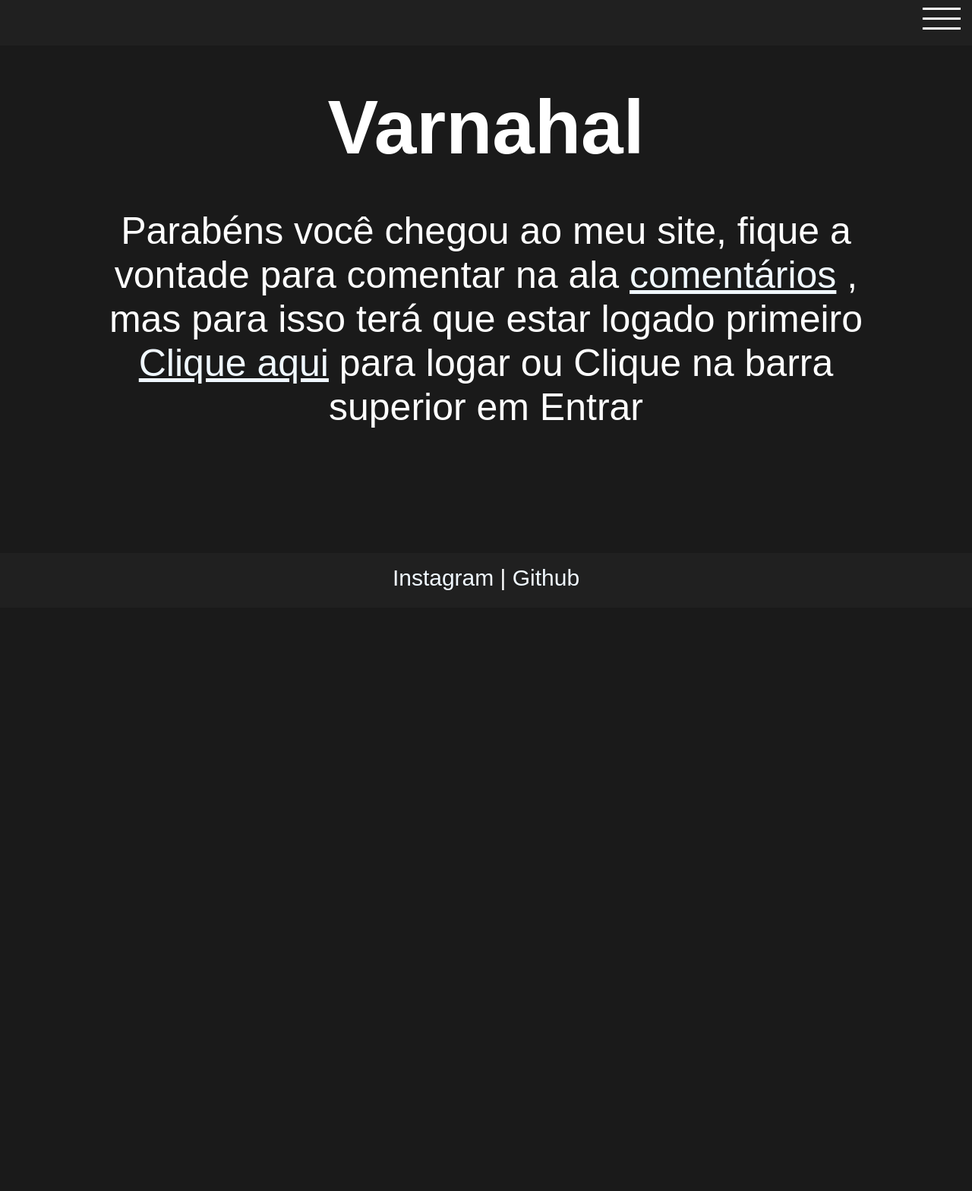
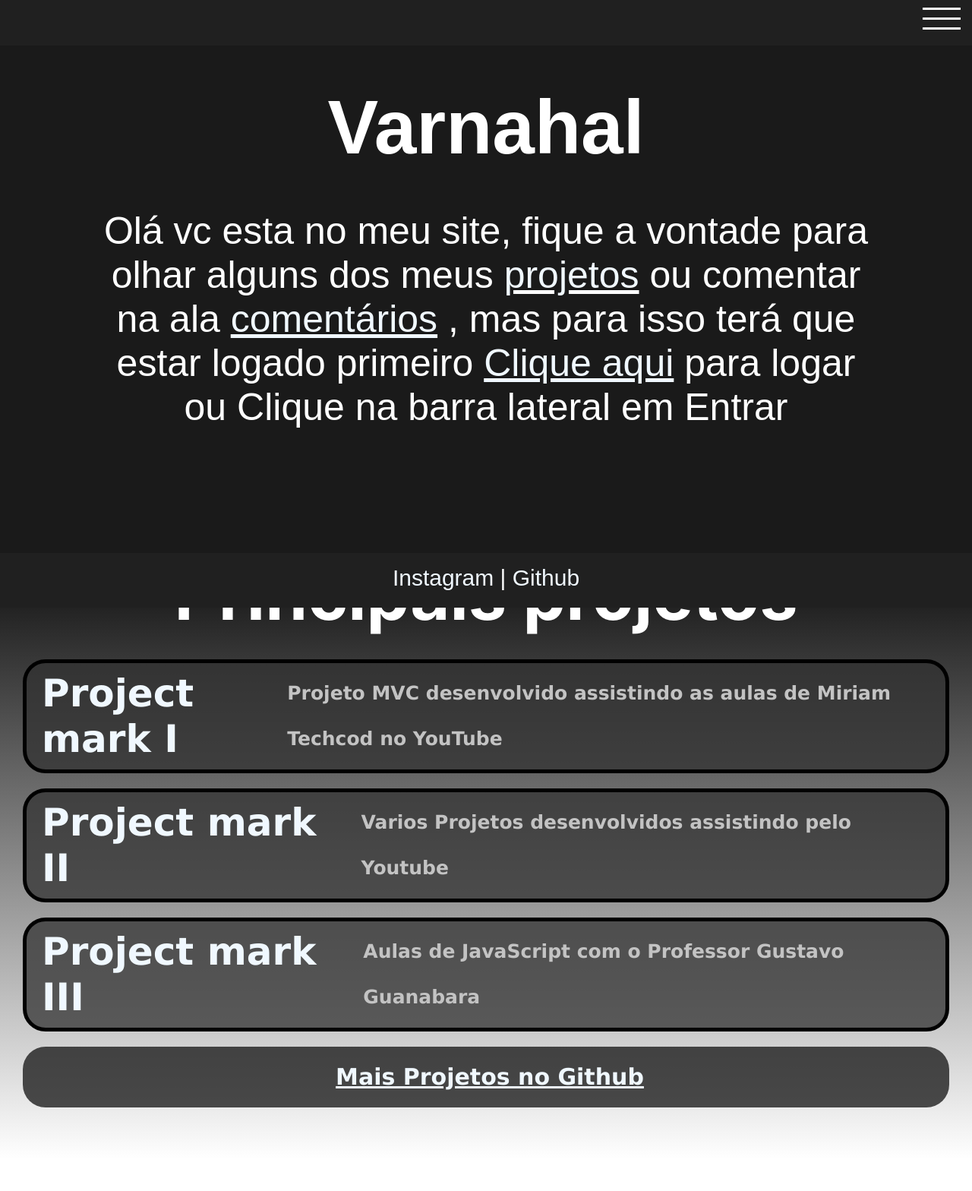
Before and after one commit to Varnahal/Site-With-Comments, a PHP site: page / in a window 1280 px wide. Shown: the whole page at 76% size. Before the commit the page ends 777 px from the top, so only its background shows below. Run offline with PHP 8.4, Linux system fonts and the light colour scheme.

Commit message:
Deixei o projeto melhor doque já tava

```diff
--- a/projeto_comentarios/CSS/estilo.css
+++ b/projeto_comentarios/CSS/estilo.css
@@ -13,6 +13,7 @@
     flex-direction: column;
     margin: 0 auto;
     min-height: 100%;
+    overflow-x: hidden;
 }
 h3{
     font-size: 40pt;
@@ -181,7 +182,74 @@
     background-color: white;
 }
 /*--------------conteudo do site------------------*/
-@media (min-width:500px) {
+#projetos{
+    background-color: white;
+    background: linear-gradient(rgb(26, 26, 26)5%,white 95%);
+    height: auto;
+    color: rgb(255, 255, 255);margin-top: 70px;
+}
+
+.h1-pj{
+    text-align: center;
+    color: white;
+    font-family:-apple-system, BlinkMacSystemFont, 'Segoe UI', Roboto, Oxygen, Ubuntu, Cantarell, 'Open Sans', 'Helvetica Neue', sans-serif;
+}
+.ul-pj {
+    display: flex;
+    flex-direction: column;
+    margin: auto;
+    margin-bottom: 40px;
+}
+.pj{
+    margin: 10px;
+    background-color: rgba(50, 50, 50, 0.746);
+    border-radius: 30px;
+    padding: 10px;
+    padding-left: 20px;
+    height: auto;
+    width: auto;
+    transition: 1s;
+    border: 5px black solid;
+}
+.pj:hover{
+    box-shadow: 5px 5px 10px black;
+    transform: translateY(-10px);
+}
+
+.mais{
+    margin: 10px;
+    background-color: rgba(17, 17, 17, 0.746);
+    border-radius: 30px;
+    padding: 10px;
+    padding-left: 20px;
+    height: auto;
+    width: auto;
+    font-size: 30px;
+    display: flex;
+    justify-content: space-around;
+    text-decoration: underline;
+    transition: 1s;
+}
+.mais:hover{
+    box-shadow: 5px 5px 10px black;
+    transform: translateY(-10px);
+}
+@media (min-width:555px) {
+    .h1-pj{
+        font-size: 90px;
+    }
+    .pj p{
+        font-size: 25px;
+        margin-left: 10px;
+        color: #c3c3c3;
+    }
+    .conteiner-pj{
+        padding: 20px;
+        font-size: 50px;
+        font-family:Verdana, Geneva, Tahoma, sans-serif;
+        font-weight: bold;
+        margin-bottom: 40px;
+    }
     #conteudo {
         text-align: center;
         width: 80%;
@@ -216,7 +284,22 @@
         color: aliceblue;
     }
 }
-@media (max-width:500px) {
+@media (max-width:555px) {
+    .h1-pj{
+        font-size: 70px;
+    }
+    .pj p{
+        font-size: 15px;
+        margin-left: 10px;
+        color: #c3c3c3;
+        line-height: 30px;
+    }
+    .conteiner-pj{
+        padding: 20px;
+        font-size: 30px;
+        font-family: 'Minecrafter Alt';
+        margin-bottom: 40px;
+    }
     #conteudo {
         text-align: center;
         width: 80%;
--- a/projeto_comentarios/index.php
+++ b/projeto_comentarios/index.php
@@ -92,10 +92,37 @@
         }
     </script>
     </header>
-        <div id="conteudo">
-        <h3>Varnahal</h3>
-        <p>Parabéns você chegou ao meu site, fique a vontade para comentar na ala <a href="Comments.php "><u>comentários</u> </a>, mas para isso terá que estar logado primeiro <a href="entrar.php"><u>Clique aqui</u> </a> para logar ou Clique na barra superior em Entrar</p>
-</div>
+    <div id="conteudo">
+        <h3><?php if(isset($dados)){
+            echo $dados['nome'];
+        }else{
+            echo 'Varnahal';
+        } ?></h3>
+        <?php
+            if(isset($_SESSION['id_user']) || isset($_SESSION['id_master']))
+            {
+                echo '<p>Obrigado por acessar meu site, fique a vontade para olhar alguns dos meus <u><a href="#projetos">projetos</a></u> ou comentar na ala <a href="Comments.php "><u>comentários</u></a> ou mudar suas informações em <a href="Perfil.php "><u>Perfil</u></a></p>';
+            }else{
+               echo '<p>Olá vc esta no meu site, fique a vontade para olhar alguns dos meus <u><a href="#projetos">projetos</a></u> ou comentar na ala <a href="Comments.php "><u>comentários</u> </a>, mas para isso terá que estar logado primeiro <a href="entrar.php"><u>Clique aqui</u> </a> para logar ou Clique na barra lateral em Entrar</p>';
+            }
+        ?>
+    </div>
+    <div id="projetos">
+        <h1 class="h1-pj">Principais projetos</h1>
+        <div class="conteiner-pj">
+            <ul class="ul-pj">
+                <a href="https://github.com/Varnahal/Aulas-MVC-Miriam-TechCod" target="_blank"><li class="pj">Project mark I  <p>Projeto MVC desenvolvido assistindo as aulas de Miriam Techcod no YouTube</p></li></a>
+
+                <a href="https://github.com/Varnahal/Projetinhos" target="_blank"><li class="pj">Project mark II  <p>Varios Projetos desenvolvidos assistindo pelo Youtube</p></li></a>
+
+                <a href="https://github.com/Varnahal/Aulas-Javascript" target="_blank"><li class="pj">Project mark III  <p>Aulas de JavaScript com o Professor Gustavo Guanabara</p></li></a>
+
+                <a href="https://github.com/varnahal" target="_blank"> <li class="mais">Mais Projetos no Github</li></a>
+
+            </ul>
+        </div>
+
+    </div>
     <footer>
     <div><a href="https://www.instagram.com/varnahal0712/">Instagram</a> | <a href="https://github.com/varnahal">Github</a></div>
     </footer>
```
